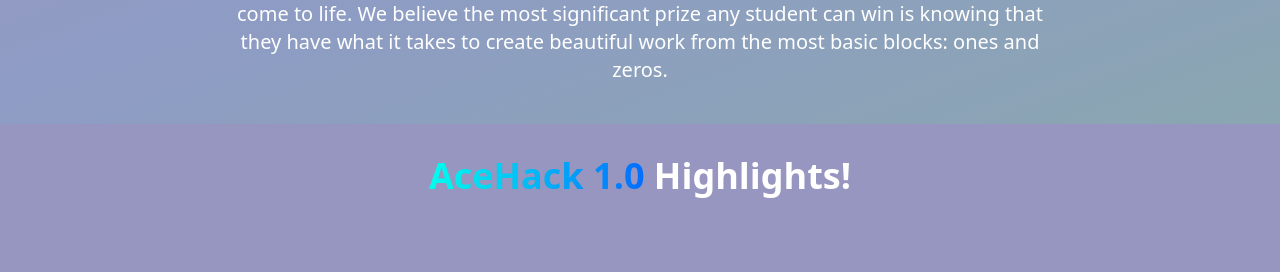
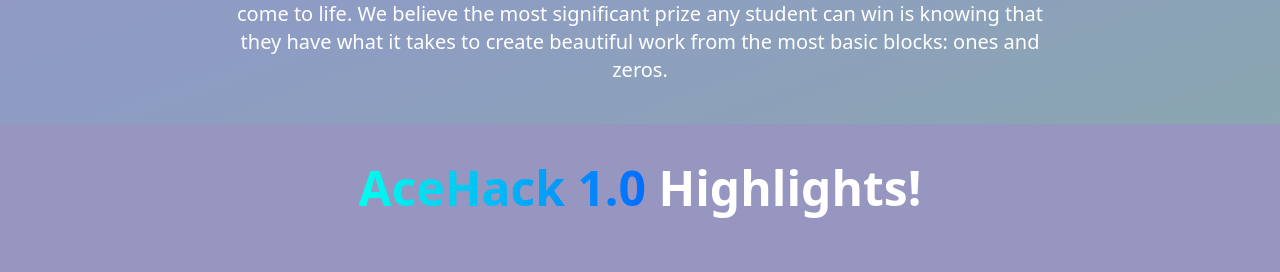
Before and after one commit to kshitijv256/aceHack2.0, a React (Vite) app: page / in a window 1280 px wide. Shown: the part 1068-1340 px from the top of the page. Built offline with nearby package versions, Linux system fonts and the light colour scheme.

Commit message:
font size and code readability for past page

```diff
--- a/src/pages/Past.jsx
+++ b/src/pages/Past.jsx
@@ -3,23 +3,19 @@ import Features from "../components/Features";
 
 const Past = () => {
   return (
-    <div className="text-white z-20 relative bg-indigo-900/50 backdrop-blur-lg w-screen">
-      <div className="flex flex-col items-center">
-        <h1 className="text-4xl font-bold p-4 my-4 mx-2 text-center">
+    <div className="text-white z-20 relative bg-indigo-900/50 backdrop-blur-lg w-screen py-10">
+      <div className="flex flex-col items-center text-center">
+        <h1 className="text-5xl font-bold pb-10 flex-wrap">
           <span className="grad-text">AceHack 1.0</span> Highlights!
         </h1>
-        <div className="flex sm:flex-row justify-evenly w-full p-10  flex-col">
+        <div className="flex sm:flex-row justify-evenly w-full p-10 flex-col">
           <Features icon="1..." text="topic" />
           <Features icon="2..." text="topic" />
           <Features icon="3..." text="topic" />
           <Features icon="4..." text="topic" />
         </div>
-
         <h1 className="grad-text text-4xl font-bold py-6">Pictures</h1>
-
         <div className="relative w-full flex gap-6 overflow-x-auto pb-14 scrollbar-hide hover:scroll-smooth">
-          <div className=" shrink-0 mx-1">
-          </div>
           <div class=" shrink-0 mx-2">
             <img src="https://images.unsplash.com/photo-1604999565976-8913ad2ddb7c?ixlib=rb-1.2.1&ixid=MnwxMjA3fDB8MHxwaG90by1wYWdlfHx8fGVufDB8fHx8&auto=format&fit=crop&w=320&h=160&q=80"
               className="rounded-lg shadow-xl hover:shadow-cyan-700" />
```
Also changed, not shown: src/components/Pictures.jsx (added). Lines whose indentation alone changed are shown as unchanged.
